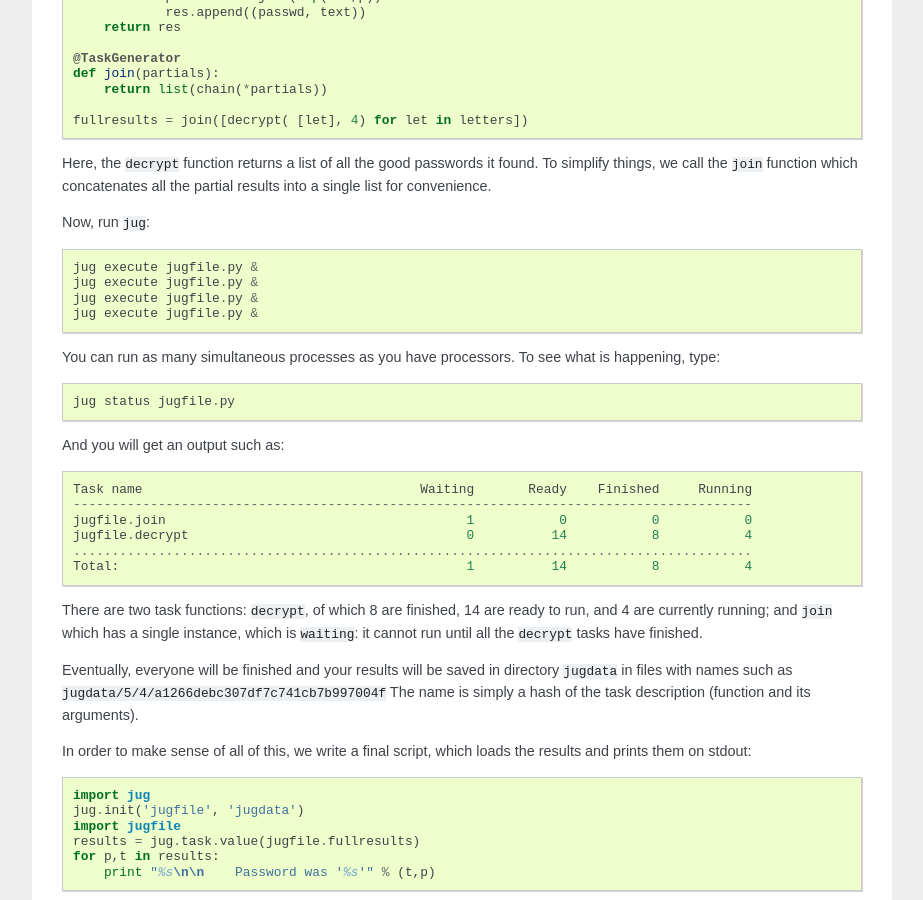
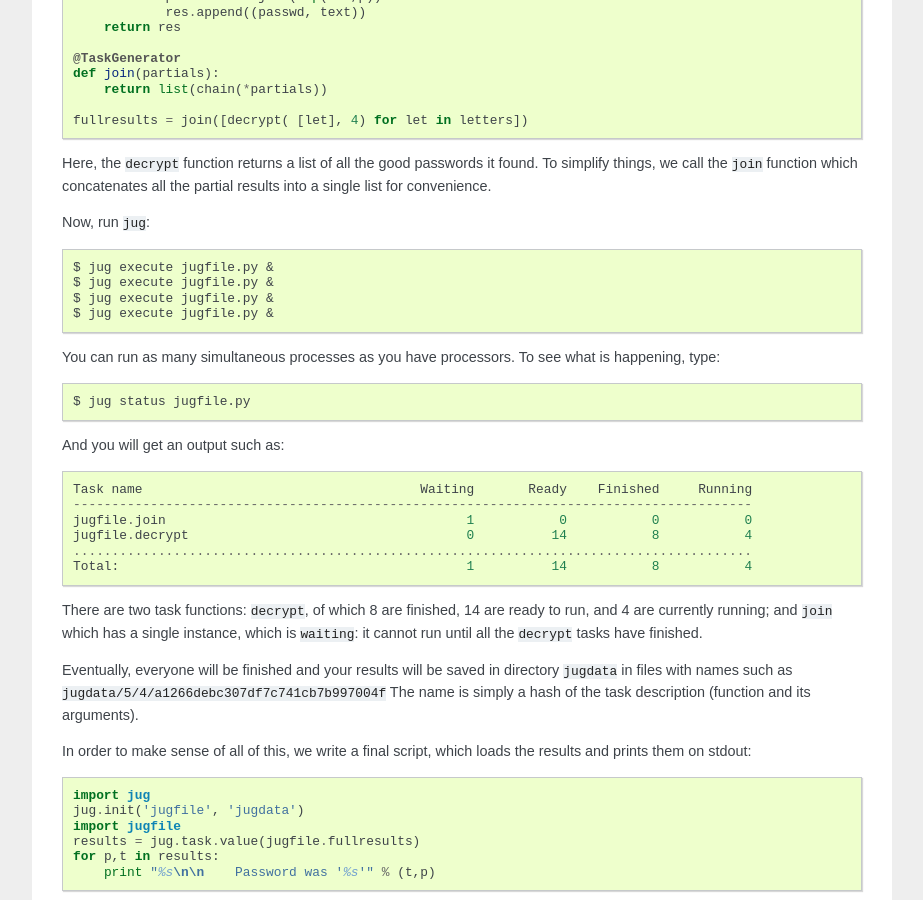
Before and after one commit to luispedro/jug, a Sphinx documentation site: the page built from docs/source/decrypt-example.rst, in a window 1280 px wide and 900 px high, scrolled down 678 px. Shown: the whole window, without its empty margins (198-1121 px from the left). Built offline with Sphinx 7.4.7, drawn with Linux system fonts in a browser that asks for light colours; formulas are drawn with MathJax 3; the version number could not be read and is left out.

Commit message:
Update decrypt-example.rst
I noticed that the indentation of the first Python code snippet is not right on http://jug.readthedocs.org/en/latest/decrypt-example.html, and for some reason its syntax highlighting too (it's strange because the other blocks seem ok). So I simply propose to use explicit `code-block` directives. Thanks for the nice module by the way!

```diff
--- a/docs/source/decrypt-example.rst
+++ b/docs/source/decrypt-example.rst
@@ -13,13 +13,15 @@
 This is the ultimate parallel problem: try very many keys (26**5 ~ 11M), but
 there is no interaction between the different tasks.
 
-The brute force version is very simple::
+The brute force version is very simple:
+
+.. code-block:: python
 
     for p in product(letters, repeat=5):
-    text = decode(ciphertext, p)
-    if isgood(text):
-        passwd = "".join(map(chr,p))
-        print '%s:%s' % (passwd, text)
+        text = decode(ciphertext, p)
+        if isgood(text):
+            passwd = "".join(map(chr,p))
+            print '%s:%s' % (passwd, text)
 
 However, if we have more than one processor, we'd like to be able to jug
 ``jug`` to use the multiple processors.
@@ -28,7 +30,9 @@
 much!
 
 So, we are going to iterate over the first letter and a task will consist of
-trying every possibility *starting* with that letter::
+trying every possibility *starting* with that letter:
+
+.. code-block:: python
 
     @TaskGenerator
     def decrypt(prefix, suffix_size):
@@ -50,17 +54,21 @@
 found. To simplify things, we call the ``join`` function which concatenates all
 the partial results into a single list for convenience.
 
-Now, run ``jug``::
+Now, run ``jug``:
 
-    jug execute jugfile.py &
-    jug execute jugfile.py &
-    jug execute jugfile.py &
-    jug execute jugfile.py &
+.. code-block:: bash
+
+    $ jug execute jugfile.py &
+    $ jug execute jugfile.py &
+    $ jug execute jugfile.py &
+    $ jug execute jugfile.py &
 
 You can run as many simultaneous processes as you have processors. To see what
-is happening, type::
+is happening, type:
 
-    jug status jugfile.py
+.. code-block:: bash
+
+    $ jug status jugfile.py
 
 And you will get an output such as::
 
@@ -83,7 +91,9 @@
 task description (function and its arguments).
 
 In order to make sense of all of this, we write a final script, which loads the
-results and prints them on stdout::
+results and prints them on stdout:
+
+.. code-block:: python
 
     import jug
     jug.init('jugfile', 'jugdata')
```
